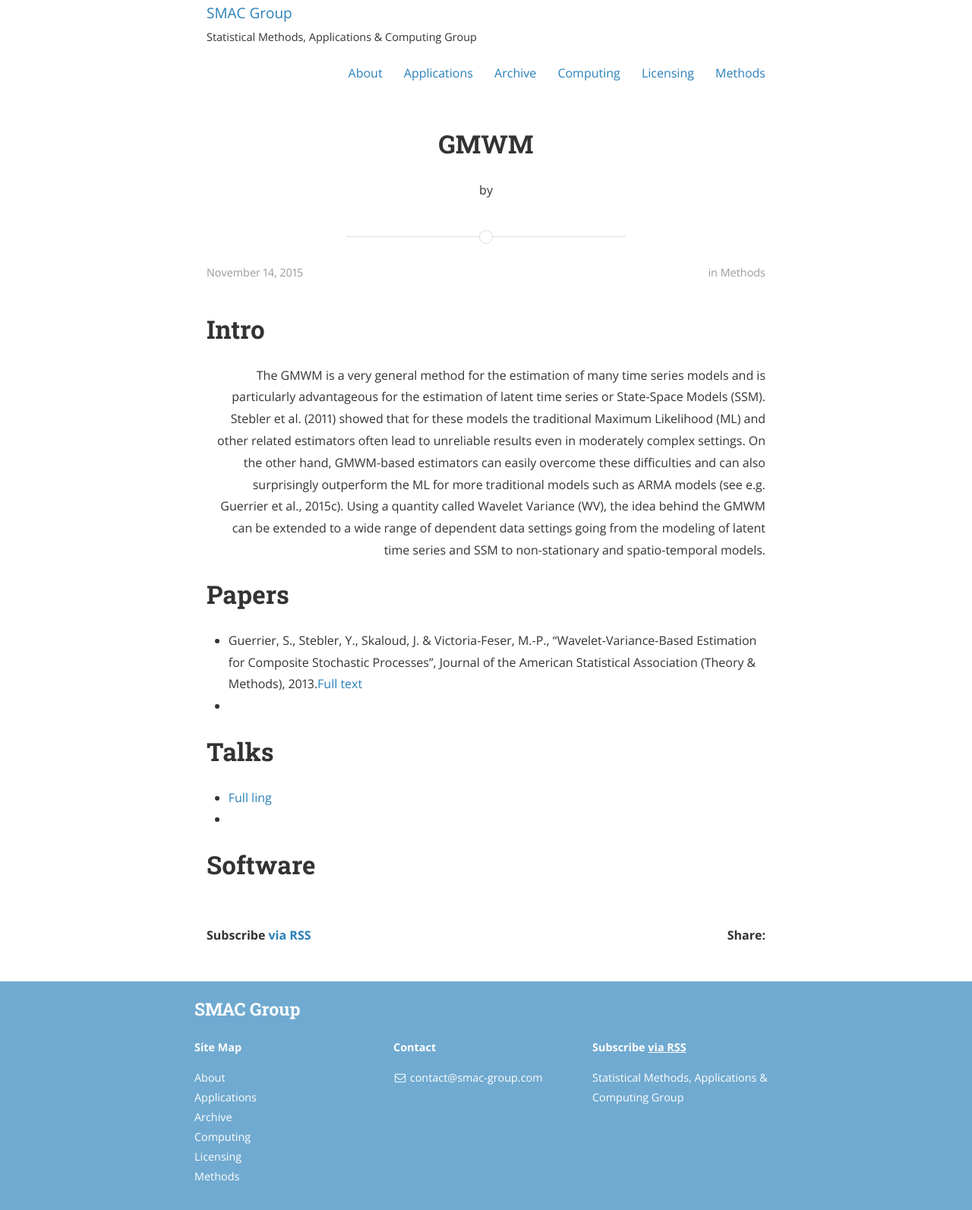
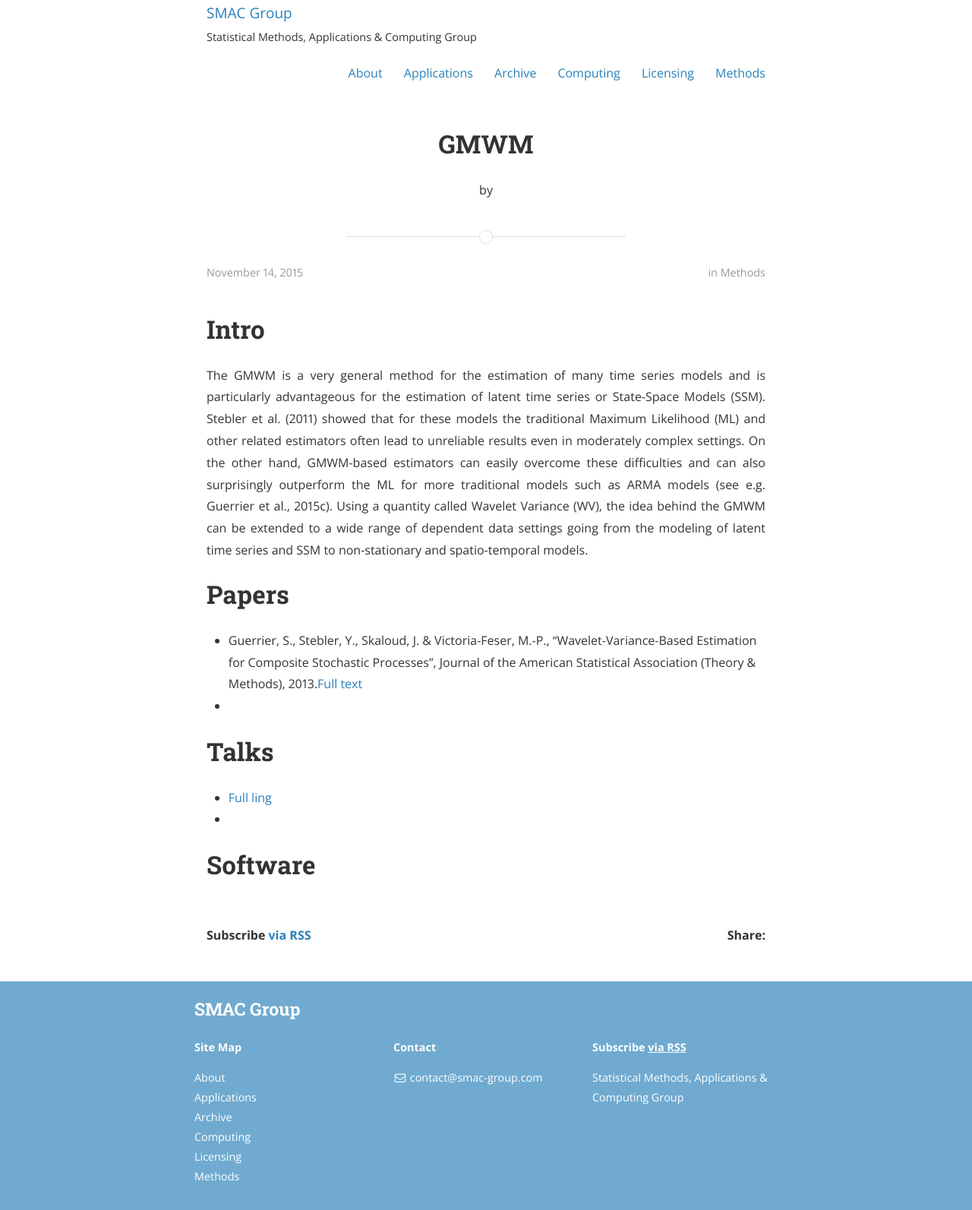
Before and after one commit to SMAC-Group/smac-group.github.io, a Jekyll site: the page built from methods/_posts/2015-11-14-gmwm.markdown, in a window 1280 px wide. Shown: the whole page at 76% size. Built offline with Jekyll 4.4.1, drawn with Linux system fonts in a browser that asks for light colours; nearby versions of some CDN libraries; a style sheet for code colours, icons or effects is not loaded.

Commit message:
test intro

```diff
--- a/methods/_posts/2015-11-14-gmwm.markdown
+++ b/methods/_posts/2015-11-14-gmwm.markdown
@@ -8,7 +8,7 @@ tags:
 ---
 
 # Intro
-<p align="right">
+<p align="justify">
 The GMWM is a very general method for the estimation of many time series models and is particularly advantageous for the estimation of latent time series or State-Space Models (SSM). Stebler et al. (2011) showed that for these models the traditional Maximum Likelihood (ML) and other related estimators often lead to unreliable results even in moderately complex settings. On the other hand, GMWM-based estimators can easily overcome these difficulties and can also surprisingly outperform the ML for more traditional models such as ARMA models (see e.g. Guerrier et al., 2015c). Using a quantity called Wavelet Variance (WV), the idea behind the GMWM can be extended to a wide range of dependent data settings going from the modeling of latent time series and SSM to non-stationary
 and spatio-temporal models.</p>
 
```
